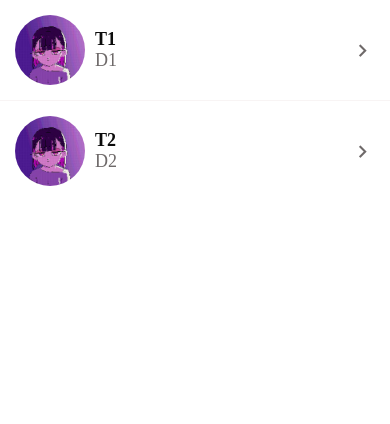
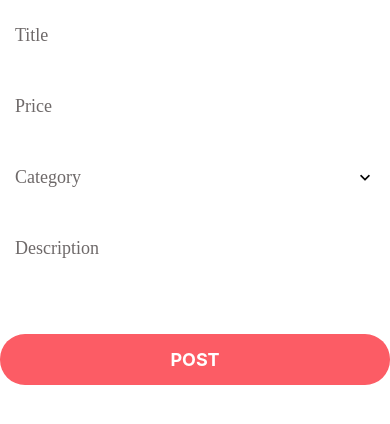
Before and after one commit to Mustee0ty/CodingWithMosh-DoneWithIt, a React Native app: screen / in a window 390 px wide. Shown: the top 424 px of the page. Built offline with nearby package versions, Linux system fonts and the light colour scheme.

Commit message:
import auto-import and components with dynamic width

```diff
--- a/App.js
+++ b/App.js
@@ -1,8 +1,9 @@
 import React from "react"
 import MessagesScreen from "./app/screens/MessagesScreen"
+import ListingEditScreen from "./app/screens/ListingEditScreen"
 
 function App() {
- return <MessagesScreen />
+ return <ListingEditScreen />
 }
 
 export default App
--- a/app/components/AppPicker.js
+++ b/app/components/AppPicker.js
@@ -22,6 +22,7 @@ function AppPicker({
  onSelectItem,
  selectedItem,
  placeholder,
+ width = "100%",
  ...otherProps
 }) {
  const [modalVisible, setModalVisible] = useState(false)
@@ -29,7 +30,7 @@ function AppPicker({
  return (
   <>
    <TouchableWithoutFeedback onPress={() => setModalVisible(!modalVisible)}>
-    <View style={styles.container}>
+    <View style={[styles.container, { width }]}>
      {icon && (
       <MaterialCommunityIcons
        name={icon}
@@ -77,7 +78,6 @@ const styles = StyleSheet.create({
   backgroundColor: defaultStyles.light,
   borderRadius: 25,
   flexDirection: "row",
-  width: "100%",
   padding: 15,
   marginVertical: 10,
  },
--- a/app/components/AppTextInput.js
+++ b/app/components/AppTextInput.js
@@ -4,9 +4,9 @@ import { MaterialCommunityIcons } from "@expo/vector-icons"
 
 import defaultStyles from "../config/styles"
 
-function AppTextInput({ icon, ...otherProps }) {
+function AppTextInput({ icon, width = "100%", ...otherProps }) {
  return (
-  <View style={styles.container}>
+  <View style={[styles.container, { width }]}>
    {icon && (
     <MaterialCommunityIcons
      name={icon}
--- a/app/components/Forms/AppFormPicker.js
+++ b/app/components/Forms/AppFormPicker.js
@@ -5,7 +5,7 @@ import AppPicker from "../AppPicker"
 import ErrorMessage from "./ErrorMessage"
 
 function AppFormPicker({ items, name, placeholder }) {
- const { errors, setFieldValue, touched, values } = useFormikContext()
+ const { errors, setFieldValue, touched, values, width } = useFormikContext()
 
  return (
   <>
@@ -14,6 +14,7 @@ function AppFormPicker({ items, name, placeholder }) {
     onSelectItem={(item) => setFieldValue(name, item)}
     placeholder={placeholder}
     selectedItem={values[name]}
+    width={width}
    ></AppPicker>
    <ErrorMessage error={errors[name]} visible={touched[name]} />
   </>
--- a/app/components/Screen.js
+++ b/app/components/Screen.js
@@ -5,7 +5,7 @@ import React from "react"
 export default function Screen({ children, style }) {
  return (
   <SafeAreaView style={[styles.container, style]}>
-   <View style={style}>{children}</View>
+   <View style={[styles.view, style]}>{children}</View>
   </SafeAreaView>
  )
 }
@@ -15,4 +15,7 @@ const styles = StyleSheet.create({
   paddingTop: Constants.statusBarHeight,
   flex: 1,
  },
+ view: {
+  flex: 1,
+ },
 })
--- /dev/null
+++ b/jsconfig.json
@@ -0,0 +1,3 @@
+{
+ "exclude": ["node_modules"]
+}
```
